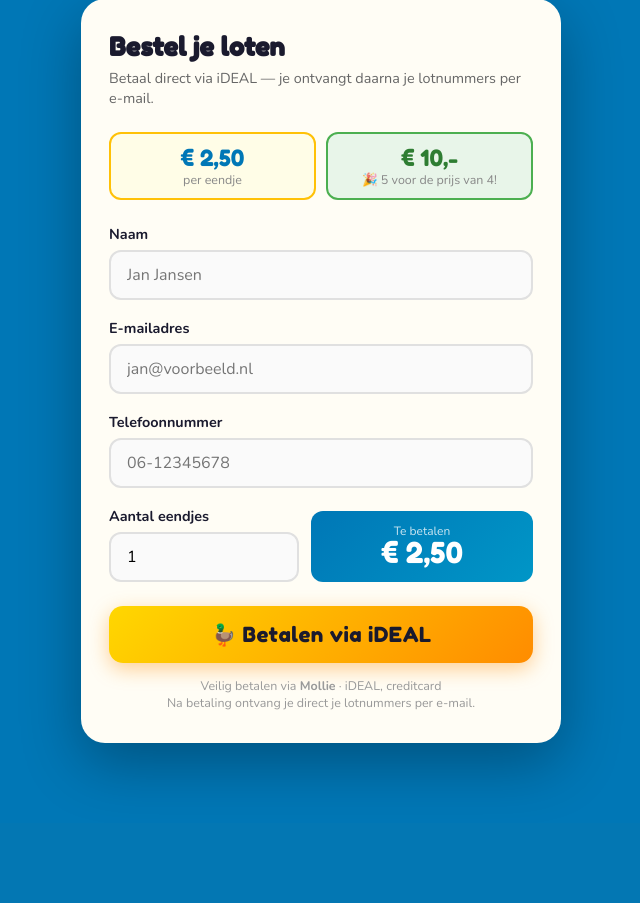
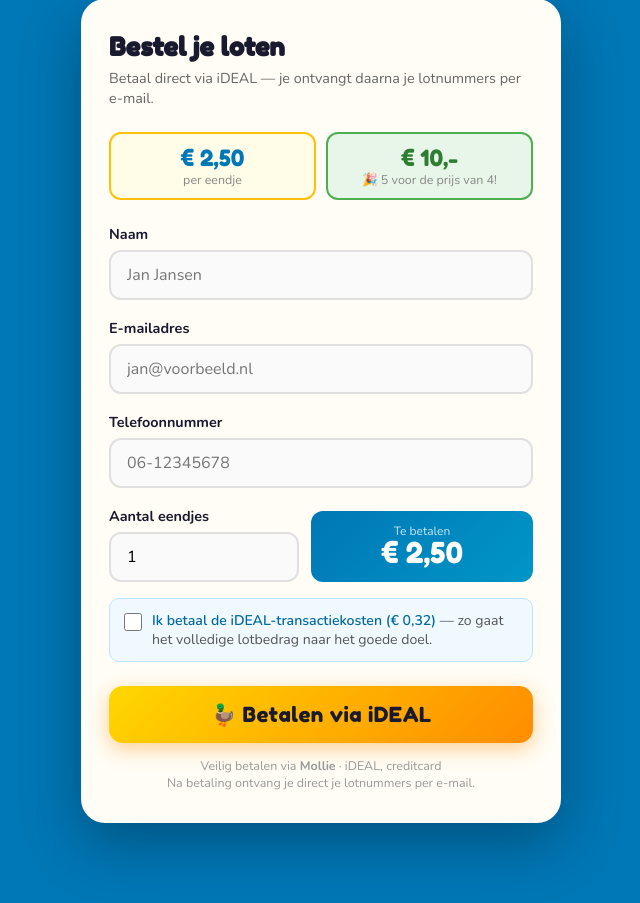
Before and after one commit to palmw01/eendjesrace, a Flask app: page / in a window 1280 px wide. Shown: the part 1291-2194 px from the top of the page, without its empty margins (319-959 px from the left). Before the commit the page ends 2071 px from the top, so only its background shows below. Run offline with Flask 3, Linux system fonts and the light colour scheme; data that the repository does not hold is empty; parts of the project's set-up code (start-up, migrations or seed data) failed here and were passed over.

Commit message:
Voeg optionele iDEAL-transactiekosten toe (€0,32)
Kopers kunnen via een checkbox op het bestelformulier kiezen om de
iDEAL-transactiekosten (€0,32) zelf te betalen. De keuze wordt
opgeslagen in de database en vermeldt in de bevestigingsmail.

- app.py: TRANSACTIEKOSTEN constante, /api/prijs?transactiekosten=1,
  /bestellen slaat transactiekosten op, mail vermeldt toeslag
- templates/index.html: checkbox met live prijsberekening
- tests/test_app.py: 10 nieuwe tests (117 totaal, alle groen)
- CLAUDE.md + README.md: documentatie bijgewerkt

Co-Authored-By: Claude Sonnet 4.6 <noreply@anthropic.com>

```diff
--- a/app.py
+++ b/app.py
@@ -76,6 +76,7 @@ BASE_URL         = os.environ.get("BASE_URL", "http://localhost:5000")
 MAX_EENDJES      = int(os.environ.get("MAX_EENDJES", 3000))
 PRIJS_PER_STUK   = 2.50
 PRIJS_VIJF_STUKS = 10.00
+TRANSACTIEKOSTEN = 0.32  # iDEAL-transactiekosten Mollie
 
 RESEND_API_KEY   = os.environ.get("RESEND_API_KEY", "")
 RESEND_FROM      = os.environ.get("RESEND_FROM", "")
@@ -197,6 +198,11 @@ def init_db():
         )
     """)
     conn.execute("INSERT OR IGNORE INTO teller (id, volgend_lot) VALUES (1, 1)")
+    # Migratie: voeg transactiekosten toe aan bestaande databases
+    try:
+        conn.execute("ALTER TABLE bestellingen ADD COLUMN transactiekosten INTEGER NOT NULL DEFAULT 0")
+    except sqlite3.OperationalError:
+        pass  # kolom bestaat al
     conn.commit()
     conn.close()
 
@@ -256,7 +262,7 @@ def wijs_lotnummers_toe(db, bestelling_id, aantal):
     return start, einde
 
 
-def stuur_bevestigingsmail(naam, email, aantal, lot_van, lot_tot, bedrag):
+def stuur_bevestigingsmail(naam, email, aantal, lot_van, lot_tot, bedrag, transactiekosten=False):
     """Geeft True bij succes, False bij fout — gooit nooit een exception."""
     naam = html.escape(naam)  # voorkom XSS via naam in HTML e-mail
     if lot_van == lot_tot:
@@ -273,7 +279,7 @@ def stuur_bevestigingsmail(naam, email, aantal, lot_van, lot_tot, bedrag):
       </div>
       <div style="background:#fffdf0;padding:32px;border:1px solid #eee;border-radius:0 0 12px 12px;">
         <p>Beste <strong>{naam}</strong>,</p>
-        <p>Bedankt voor je bestelling! Je betaling van <strong>&euro;&nbsp;{bedrag:.2f}</strong> is ontvangen.</p>
+        <p>Bedankt voor je bestelling! Je betaling van <strong>&euro;&nbsp;{bedrag:.2f}</strong> is ontvangen{' (incl. &euro;&nbsp;0,32 iDEAL-transactiekosten)' if transactiekosten else ''}.</p>
         <div style="background:#fff;border:2px solid #FFD700;border-radius:10px;padding:24px;margin:24px 0;text-align:center;">
           <p style="font-size:17px;margin:0 0 8px;">
             Je hebt <strong>{aantal}&nbsp;eend{'je' if aantal==1 else 'jes'}</strong> en ontvangt:
@@ -387,8 +393,9 @@ def api_prijs():
         aantal = int(request.args.get("aantal", 0))
         if not (1 <= aantal <= 100):
             return jsonify({"fout": "Aantal moet tussen 1 en 100 liggen."}), 400
-        bedrag = bereken_bedrag(aantal)
-        return jsonify({"bedrag": bedrag,
+        incl_tk = request.args.get("transactiekosten", "0") == "1"
+        bedrag  = bereken_bedrag(aantal) + (TRANSACTIEKOSTEN if incl_tk else 0)
+        return jsonify({"bedrag": round(bedrag, 2),
                         "bedrag_tekst": f"€ {bedrag:.2f}".replace(".", ",")})
     except (ValueError, TypeError):
         return jsonify({"fout": "Ongeldig aantal."}), 400
@@ -397,10 +404,11 @@ def api_prijs():
 @app.route("/bestellen", methods=["POST"])
 @limiter.limit("10 per minute")
 def bestellen():
-    naam     = request.form.get("naam", "").strip()
-    telefoon = request.form.get("telefoon", "").strip()
-    email    = request.form.get("email", "").strip().lower()
-    vorig    = {"naam": naam, "telefoon": telefoon, "email": email}
+    naam             = request.form.get("naam", "").strip()
+    telefoon         = request.form.get("telefoon", "").strip()
+    email            = request.form.get("email", "").strip().lower()
+    incl_tk          = request.form.get("transactiekosten") == "1"
+    vorig            = {"naam": naam, "telefoon": telefoon, "email": email, "transactiekosten": incl_tk}
 
     try:
         aantal = int(request.form.get("aantal", 0))
@@ -423,7 +431,7 @@ def bestellen():
                                fouten=fouten,
                                vorig=vorig), 422
 
-    bedrag = bereken_bedrag(aantal)
+    bedrag = round(bereken_bedrag(aantal) + (TRANSACTIEKOSTEN if incl_tk else 0), 2)
 
     # Controleer beschikbaarheid en sla op — atomisch
     try:
@@ -444,8 +452,8 @@ def bestellen():
                                    vorig=vorig), 409
 
         cursor = db.execute(
-            "INSERT INTO bestellingen (naam, telefoon, email, aantal, bedrag) VALUES (?,?,?,?,?)",
-            (naam, telefoon, email, aantal, bedrag),
+            "INSERT INTO bestellingen (naam, telefoon, email, aantal, bedrag, transactiekosten) VALUES (?,?,?,?,?,?)",
+            (naam, telefoon, email, aantal, bedrag, 1 if incl_tk else 0),
         )
         bestelling_id = cursor.lastrowid
         db.commit()
@@ -566,7 +574,7 @@ def webhook():
             )
             mail_ok = stuur_bevestigingsmail(
                 rij["naam"], rij["email"], rij["aantal"],
-                lot_van, lot_tot, rij["bedrag"],
+                lot_van, lot_tot, rij["bedrag"], bool(rij["transactiekosten"]),
             )
             db.execute(
                 "UPDATE bestellingen SET mail_verstuurd=?, pogingen=pogingen+1 WHERE id=?",
@@ -631,7 +639,7 @@ def betaald(bestelling_id):
                 lot_van, lot_tot = wijs_lotnummers_toe(db, bestelling_id, rij["aantal"])
                 mail_ok = stuur_bevestigingsmail(
                     rij["naam"], rij["email"], rij["aantal"],
-                    lot_van, lot_tot, rij["bedrag"],
+                    lot_van, lot_tot, rij["bedrag"], bool(rij["transactiekosten"]),
                 )
                 db.execute(
                     "UPDATE bestellingen SET mail_verstuurd=?, pogingen=pogingen+1 WHERE id=?",
--- a/templates/index.html
+++ b/templates/index.html
@@ -275,6 +275,28 @@
     }
     .kleine-tekst a { color: var(--blauw); }
 
+    /* Transactiekosten checkbox */
+    .tk-rij {
+      display: flex;
+      align-items: flex-start;
+      gap: 10px;
+      background: #F0F9FF;
+      border: 1px solid #BAE6FD;
+      border-radius: 10px;
+      padding: 12px 14px;
+      margin-top: 16px;
+      cursor: pointer;
+    }
+    .tk-rij input[type="checkbox"] {
+      width: 18px; height: 18px;
+      margin-top: 2px; flex-shrink: 0; cursor: pointer;
+    }
+    .tk-rij label {
+      font-size: 0.88rem; color: #0369A1;
+      font-weight: 600; cursor: pointer; margin-bottom: 0;
+    }
+    .tk-rij label span { font-weight: 400; color: #555; }
+
     /* Info sectie */
     .info-kaart {
       background: rgba(255,255,255,0.12);
@@ -448,6 +470,16 @@
         </div>
       </div>
 
+      <div class="tk-rij" onclick="document.getElementById('transactiekosten').click()">
+        <input type="checkbox" id="transactiekosten" name="transactiekosten" value="1"
+               {% if vorig and vorig.transactiekosten %}checked{% endif %}
+               onclick="event.stopPropagation(); updatePrijs()">
+        <label for="transactiekosten" onclick="event.preventDefault()">
+          Ik betaal de iDEAL-transactiekosten (€&nbsp;0,32)
+          <span>— zo gaat het volledige lotbedrag naar het goede doel.</span>
+        </label>
+      </div>
+
       <button type="submit" class="bestel-knop" id="bestelKnop">
         🦆 Betalen via iDEAL
       </button>
@@ -465,6 +497,7 @@
   const prijsWaarde = document.getElementById('prijsWaarde');
   const prijsTip    = document.getElementById('prijsTip');
   const knop        = document.getElementById('bestelKnop');
+  const tkCheckbox  = document.getElementById('transactiekosten');
 
   function berekenPrijs(n) {
     const vijftallen = Math.floor(n / 5);
@@ -475,11 +508,13 @@
   function updatePrijs() {
     const n = parseInt(aantalInput.value) || 0;
     if (n < 1) { prijsWaarde.textContent = '—'; prijsTip.textContent = ''; return; }
-    const bedrag = berekenPrijs(n);
+    const basisBedrag = berekenPrijs(n);
+    const tk          = tkCheckbox?.checked ? 0.32 : 0;
+    const bedrag      = basisBedrag + tk;
     prijsWaarde.textContent = '€ ' + bedrag.toFixed(2).replace('.', ',');
     const vijftallen = Math.floor(n / 5);
     if (vijftallen > 0) {
-      const besparing = (n * 2.5 - bedrag).toFixed(2).replace('.', ',');
+      const besparing = (n * 2.5 - basisBedrag).toFixed(2).replace('.', ',');
       prijsTip.textContent = `Je bespaart € ${besparing}!`;
     } else {
       prijsTip.textContent = n >= 3 ? 'Tip: 5 stuks = € 10,-' : '';
@@ -487,6 +522,7 @@
   }
 
   aantalInput?.addEventListener('input', updatePrijs);
+  tkCheckbox?.addEventListener('change', updatePrijs);
   updatePrijs();
 
   document.getElementById('bestelForm')?.addEventListener('submit', function() {
```
Also changed, not shown: CLAUDE.md (+4 -2 lines), tests/test_app.py (+89 -5 lines), README.md.
